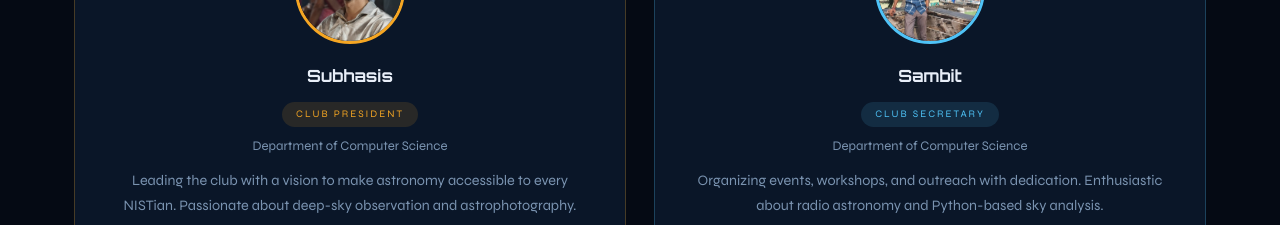
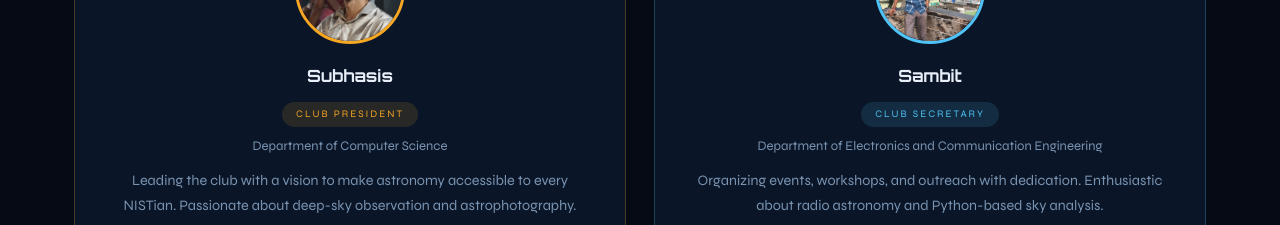
Before and after one commit to vanillafeisty/nist-astronomy-club, a React (Create React App) app: page / in a window 1280 px wide. Shown: the part 4780-5005 px from the top of the page. Built offline with nearby package versions, Linux system fonts and the light colour scheme; a web font is replaced by a local one.

Commit message:
Update Team.jsx

```diff
--- a/src/components/Team.jsx
+++ b/src/components/Team.jsx
@@ -77,7 +77,7 @@ export default function Team() {
             role="Club Secretary"
             badge="⭐"
             photo={require('../images/members/Sambit.jpeg')}
-            dept="Department of Computer Science"
+            dept="Department of Electronics and Communication Engineering"
             bio="Organizing events, workshops, and outreach with dedication. Enthusiastic about radio astronomy and Python-based sky analysis."
             color="#4fc3f7"
           />
```
